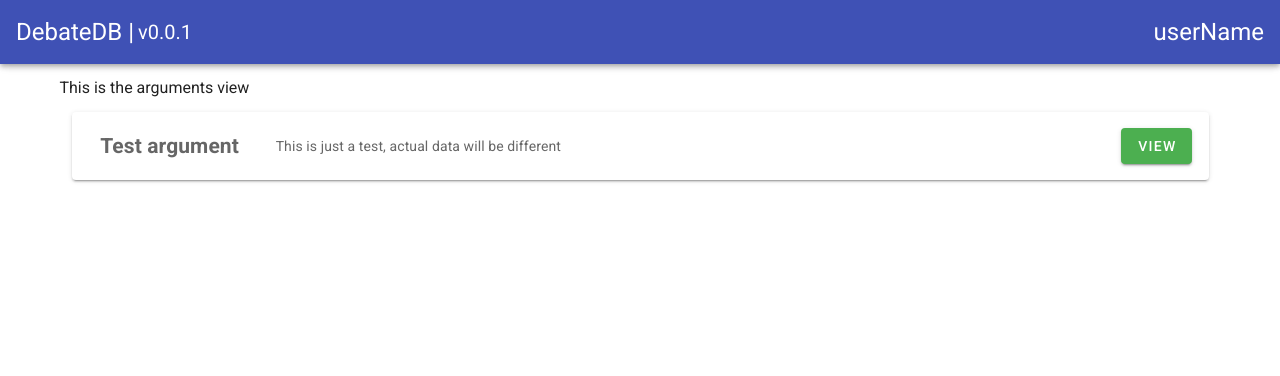
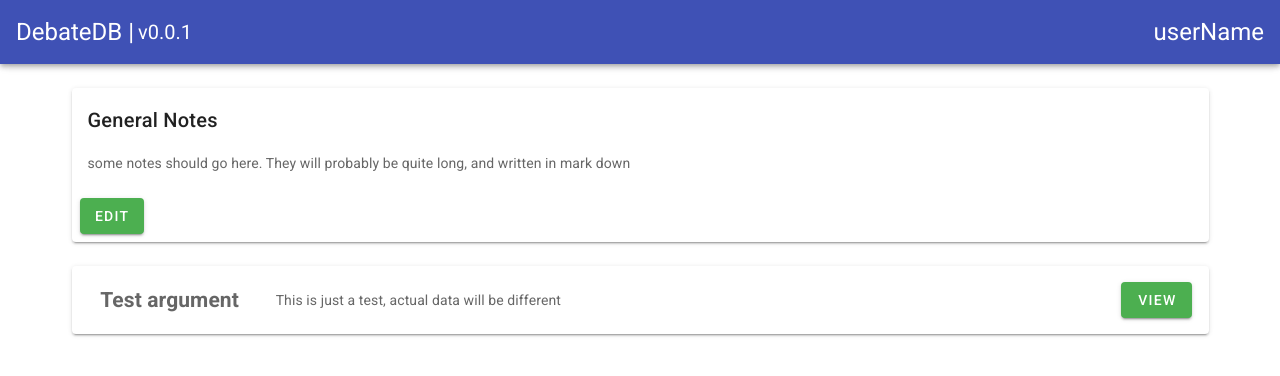
Before and after one commit to Exilliar/debatedb, a Vue app: page /arguments in a window 1280 px wide. Shown: the top 376 px of the page. Built offline with nearby package versions, Linux system fonts and the light colour scheme.

Commit message:
#13 created card, moving onto making the text work with markdown

```diff
--- /dev/null
+++ b/src/components/TheNotesCard.vue
@@ -0,0 +1,25 @@
+<template>
+  <v-container>
+    <v-card>
+      <v-card-title>General Notes</v-card-title>
+      <v-card-text>{{ body }}</v-card-text>
+      <v-card-actions><Button text="Edit" :onClick="edit"/></v-card-actions>
+    </v-card>
+  </v-container>
+</template>
+<script lang="ts">
+import { Vue, Component, Prop } from "vue-property-decorator";
+
+import Button from "./TheButton.vue";
+
+@Component({
+  components: { Button },
+})
+export default class NotesCard extends Vue {
+  @Prop() body!: string;
+
+  edit() {
+    console.log("one day something will be here");
+  }
+}
+</script>
--- a/src/views/Arguments.vue
+++ b/src/views/Arguments.vue
@@ -1,6 +1,8 @@
 <template>
   <v-container>
-    This is the arguments view
+    <NotesCard
+      body="some notes should go here. They will probably be quite long, and written in mark down"
+    />
     <ViewCard :data="viewCardData" />
   </v-container>
 </template>
@@ -8,11 +10,12 @@
 import { Vue, Component } from "vue-property-decorator";
 
 import ViewCard from "@/components/TheViewCard.vue";
+import NotesCard from "@/components/TheNotesCard.vue";
 
 import ViewCardData from "@/models/ViewCardData";
 
 @Component({
-  components: { ViewCard },
+  components: { ViewCard, NotesCard },
 })
 export default class ArgumentsView extends Vue {
   viewCardData: ViewCardData = {
```
